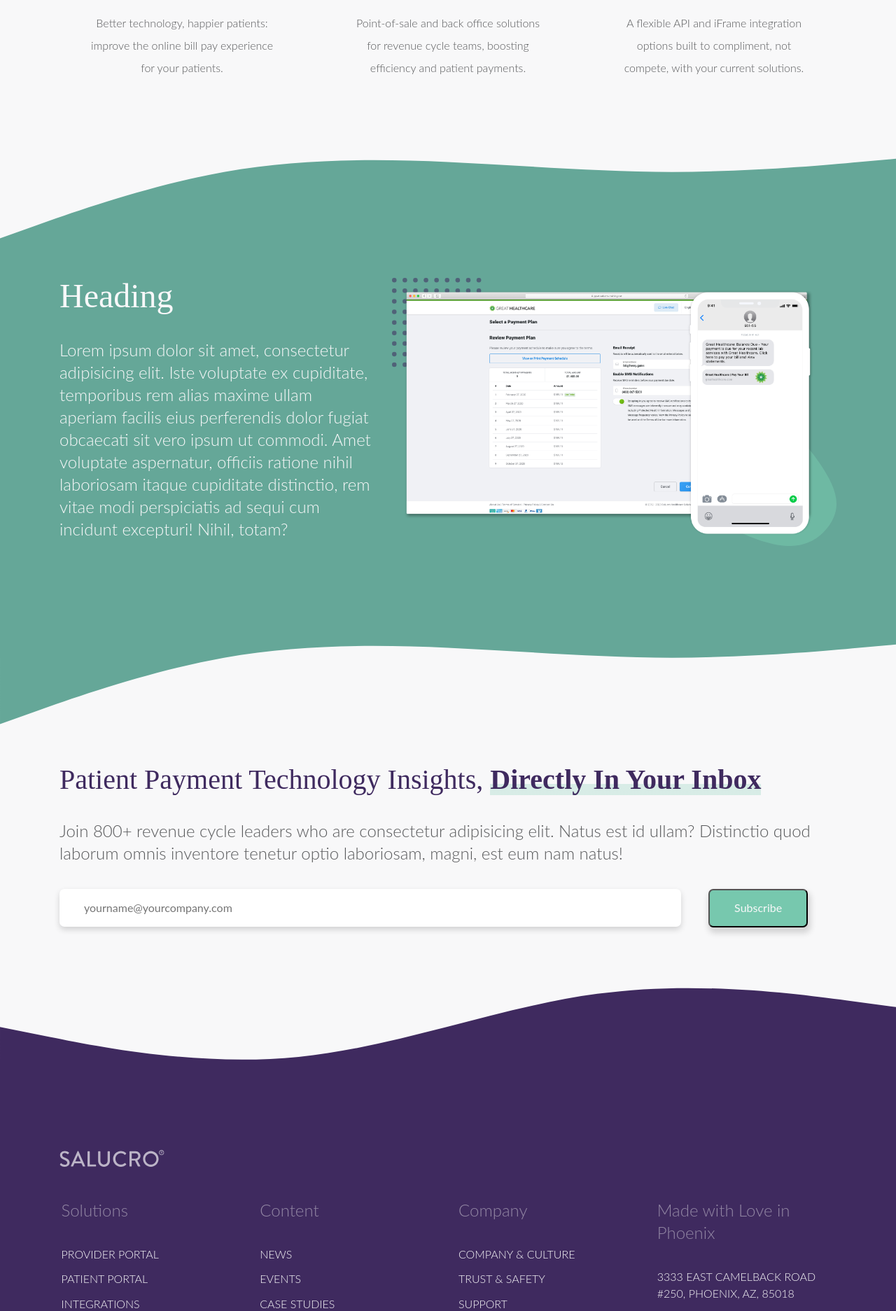
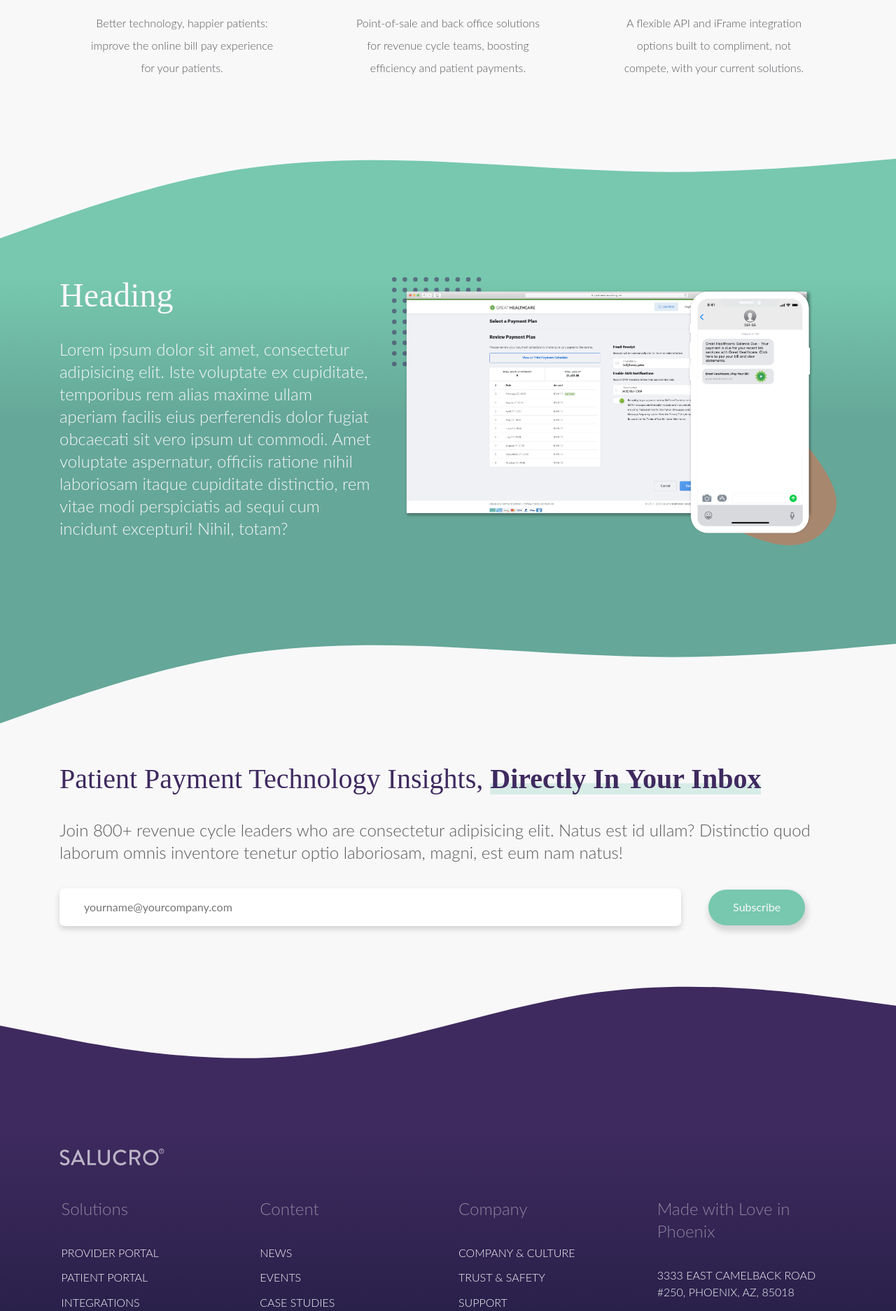
Before and after one commit to Bryan-kile1/project-heracles, a Jekyll site: the page built from index.html, in a window 1280 px wide. Shown: the part 1018-2891 px from the top of the page at 70% size. Built offline with Jekyll 4.4.1, drawn with Linux system fonts in a browser that asks for light colours; nearby versions of some CDN libraries; some web fonts are replaced; comment, search, counter and statistics services are not loaded.

Commit message:
Fixed SVG wave spacing issues and added gradients to footer and mid section.

```diff
--- a/css/custom/includes/_footer.scss
+++ b/css/custom/includes/_footer.scss
@@ -4,14 +4,15 @@
 		margin: 0;
 		padding: 0;
 		width: 100% !important;
-		// object-fit: cover;
+		object-fit: cover;
 		margin-bottom: -1px;
 	}
 }
 
 footer {
 
-	background-color: $primary;
+	background: rgb(63,42,95);
+	background: linear-gradient(180deg, rgba(63,42,95,1) 0%, rgba(22,24,57,1) 100%);
 
 	.footerLogo {
 		margin-top: $gutter;
--- a/css/custom/includes/_home.scss
+++ b/css/custom/includes/_home.scss
@@ -70,13 +70,14 @@
 
 #homeProductPreview {
 
-
 	svg {
 		display: block;
 	}
 
 	.container-fluid {
-		background-color: $secondaryDark;
+		margin-top: -1px;
+		background: rgb(119,200,174);
+		background: linear-gradient(180deg, rgba(119,200,174,1) 0%, rgba(101,167,152,1) 50%);
 
 		h2, p {
 			color: $white;
@@ -132,18 +133,19 @@
 		input[type="submit"] {
 			text-decoration: none;
 			color: $white !important;
-			border-radius: 7px;
+			border-radius: 35px;
 			background-color: $secondary;
 			padding: $gutter/2 $gutter;
 			box-shadow: $boxShadowBig;
 			transition: $transition;
+			max-width: 50%;
+			margin: 0px auto;
+			border: none !important;
 
 			&:hover {
 				background-color: $primaryDark;
-			}
-
-			&:hover {
 				text-decoration: none;
+				border: none !important;
 			}
 		}
 
--- a/index.html
+++ b/index.html
@@ -60,7 +60,7 @@
 
 <section id="homeProductPreview">
 
-	<svg xmlns="http://www.w3.org/2000/svg" viewBox="0 0 1440 320"><path fill="#65A798" fill-opacity="1" d="M0,256L60,234.7C120,213,240,171,360,149.3C480,128,600,128,720,133.3C840,139,960,149,1080,149.3C1200,149,1320,139,1380,133.3L1440,128L1440,320L1380,320C1320,320,1200,320,1080,320C960,320,840,320,720,320C600,320,480,320,360,320C240,320,120,320,60,320L0,320Z"></path></svg>
+	<svg xmlns="http://www.w3.org/2000/svg" viewBox="0 0 1440 320"><path fill="#77C8AE" fill-opacity="1" d="M0,256L60,234.7C120,213,240,171,360,149.3C480,128,600,128,720,133.3C840,139,960,149,1080,149.3C1200,149,1320,139,1380,133.3L1440,128L1440,320L1380,320C1320,320,1200,320,1080,320C960,320,840,320,720,320C600,320,480,320,360,320C240,320,120,320,60,320L0,320Z"></path></svg>
 
 	<div class="container-fluid">
 		<div class="container">
@@ -88,7 +88,7 @@
 				<p>Join 800+ revenue cycle leaders who are consectetur adipisicing elit. Natus est id ullam? Distinctio quod laborum omnis inventore tenetur optio laboriosam, magni, est eum nam natus!</p>
 				<form action="">
 					<input type="email" name="email" id="email" placeholder="yourname@yourcompany.com">
-					<input type="submit" name="submit" value="Subscribe">
+					<input type="submit" name="submit" value="Subscribe" >
 				</form>
 			</div>
 		</div>
```
Also changed, not shown: img/home/homepageProductPreview.svg, 4 other files.
